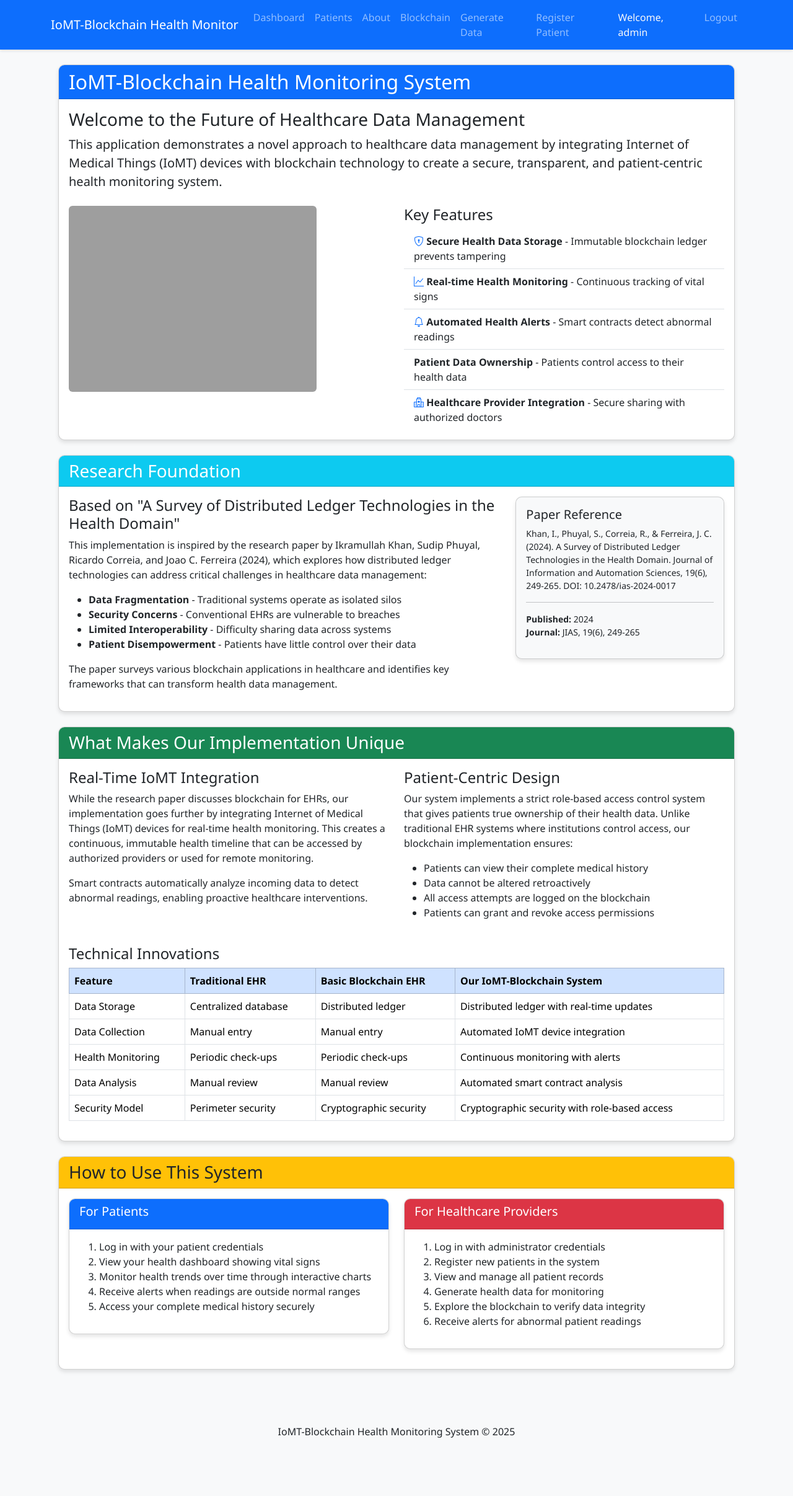
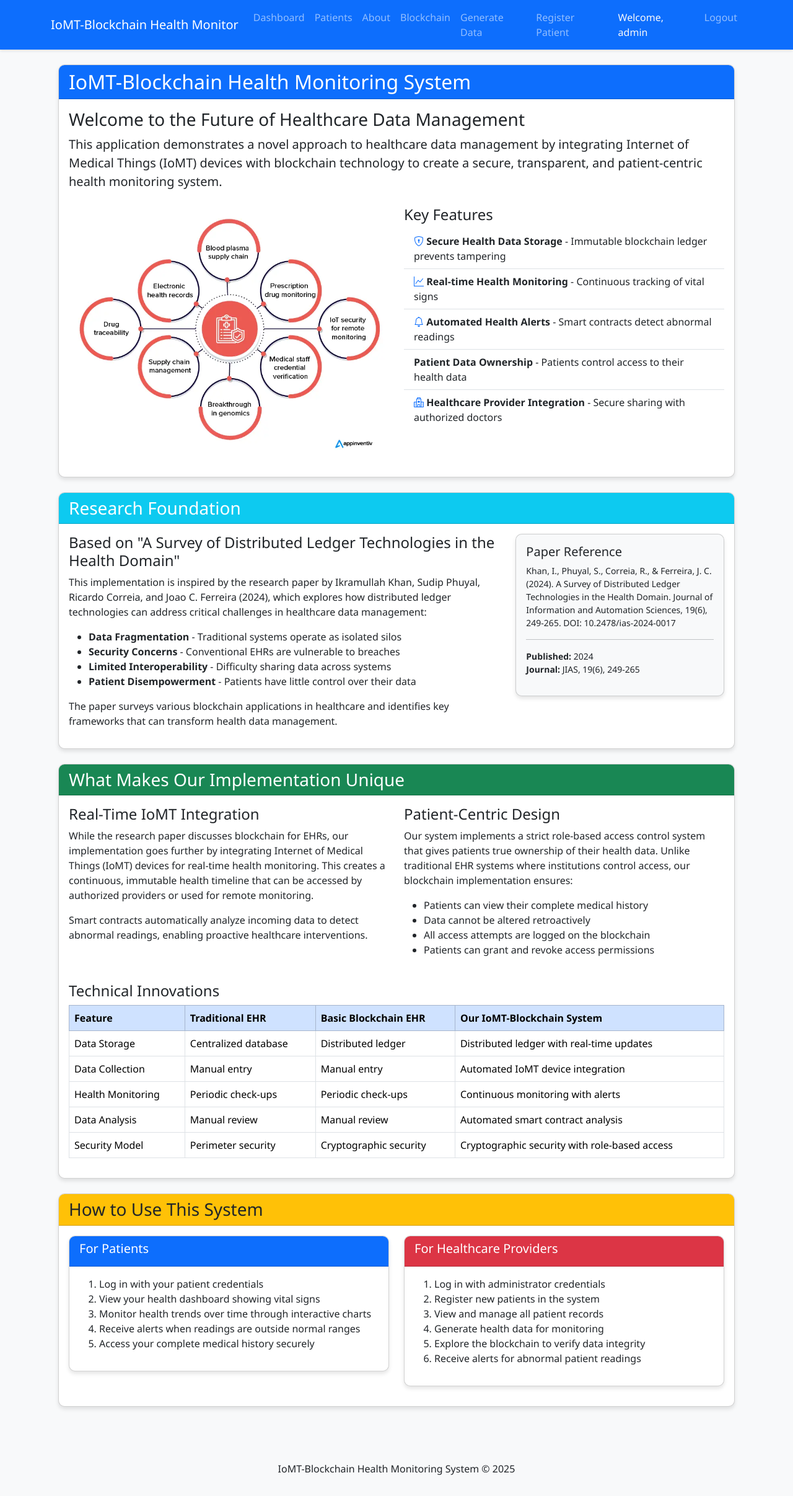
Before and after one commit to AbhishekJacobSanthosh/IoMTProject, a Flask app: page /about in a window 1280 px wide. Shown: the whole page at 62% size. Before the commit the page ends 2319 px from the top, so only its background shows below. Run offline with Flask 3, Linux system fonts and the light colour scheme; a user stored in the database is signed in; some libraries are stand-ins or nearby versions; grey boxes are pictures that could not be loaded.

Commit message:
push img

```diff
--- a/templates/about.html
+++ b/templates/about.html
@@ -16,7 +16,7 @@
 
                     <div class="row mt-4">
                         <div class="col-md-6">
-                            <img src="{{ url_for('static', filename='img/blockchain-health.jpg') }}" class="img-fluid rounded" alt="Blockchain Healthcare" onerror="this.src='https://via.placeholder.com/600x400?text=Blockchain+Healthcare'">
+                            <img src="{{ url_for('static', filename='image/Infograph-1.webp') }}" class="img-fluid rounded" alt="Blockchain Healthcare" onerror="this.src='https://via.placeholder.com/600x400?text=Blockchain+Healthcare'">
                         </div>
                         <div class="col-md-6">
                             <h4>Key Features</h4>
```
